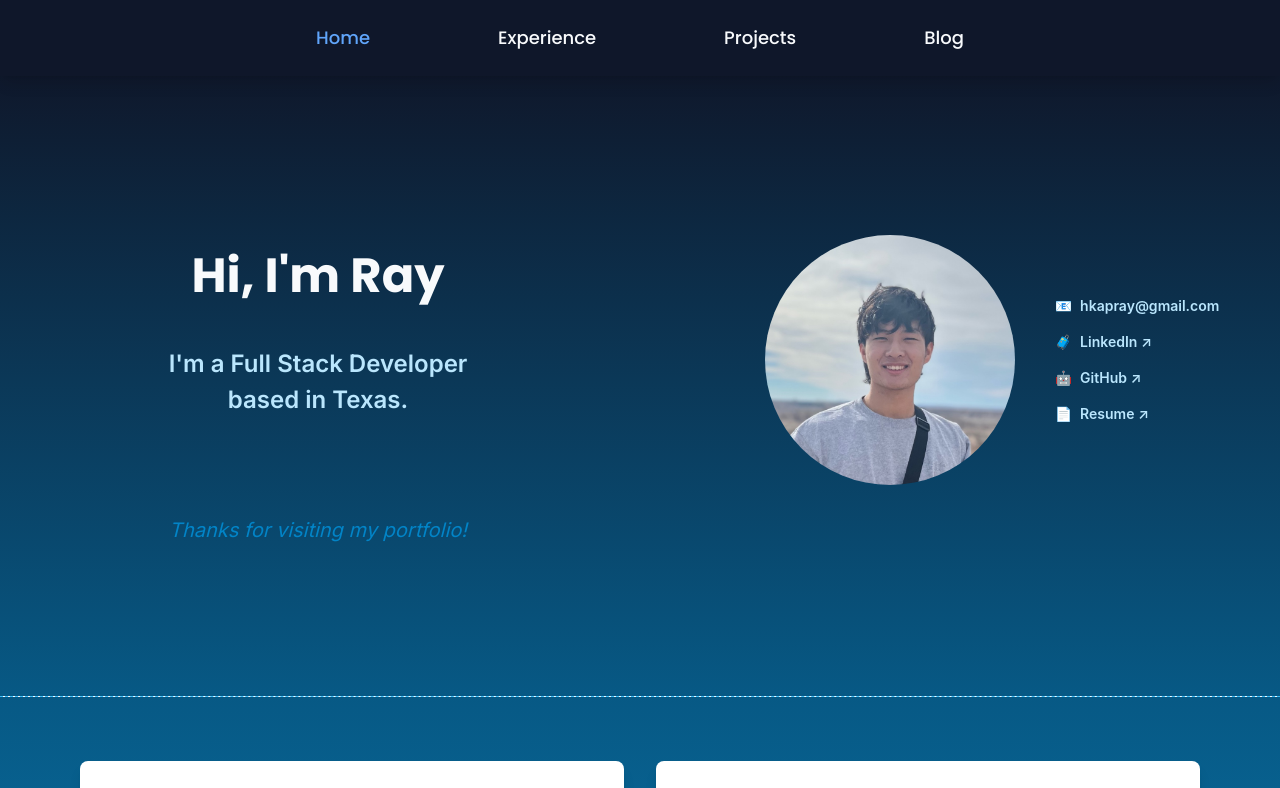
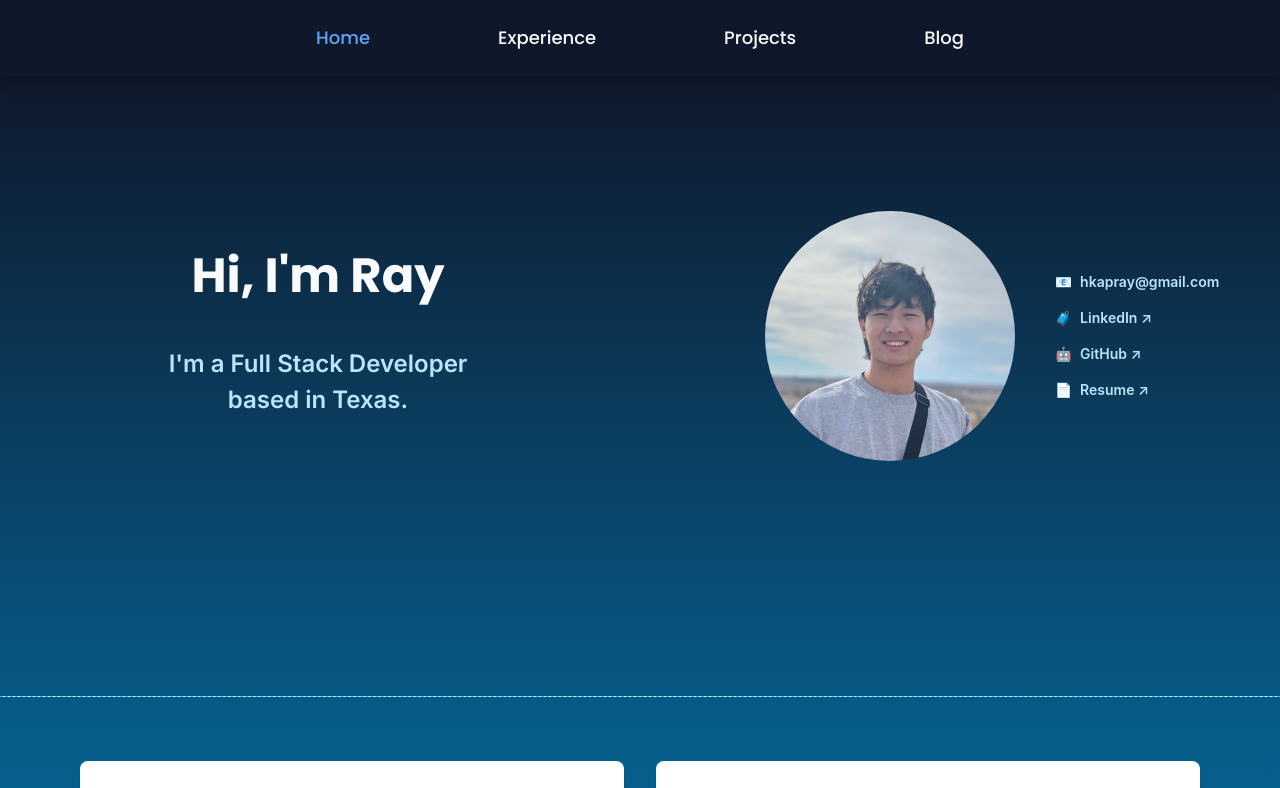
Before and after one commit to rayk1m02/Portfolio, a React (Create React App) app in the folder client/: page / in a window 1280 px wide. Shown: the top 788 px of the page. Built offline with nearby package versions, Linux system fonts and the light colour scheme; the HTML template or start-up script is replaced by a standard one.

Commit message:
rmeove header line

```diff
--- a/client/src/components/Home/Header.tsx
+++ b/client/src/components/Home/Header.tsx
@@ -10,7 +10,7 @@ const Header = () => {
           <h1 className="text-5xl font-heading font-bold mb-12 pt-2">Hi, I'm Ray</h1>
           <p className="text-2xl font-sans text-primary-200 mb-1 font-semibold">I'm a Full Stack Developer </p>
           <p className="text-2xl font-sans text-primary-200 mb-20 font-semibold">based in Texas.</p>
-          <p className="text-xl font-sans italic font-light text-primary-600 pt-5">Thanks for visiting my portfolio!</p>
+          {/* <p className="text-xl font-sans italic font-light text-primary-600 pt-5">Thanks for visiting my portfolio!</p> */}
         </div>
         {/* Right column */}
         <div className="flex flex-row justify-center items-center pl-20 pt-8">
```
